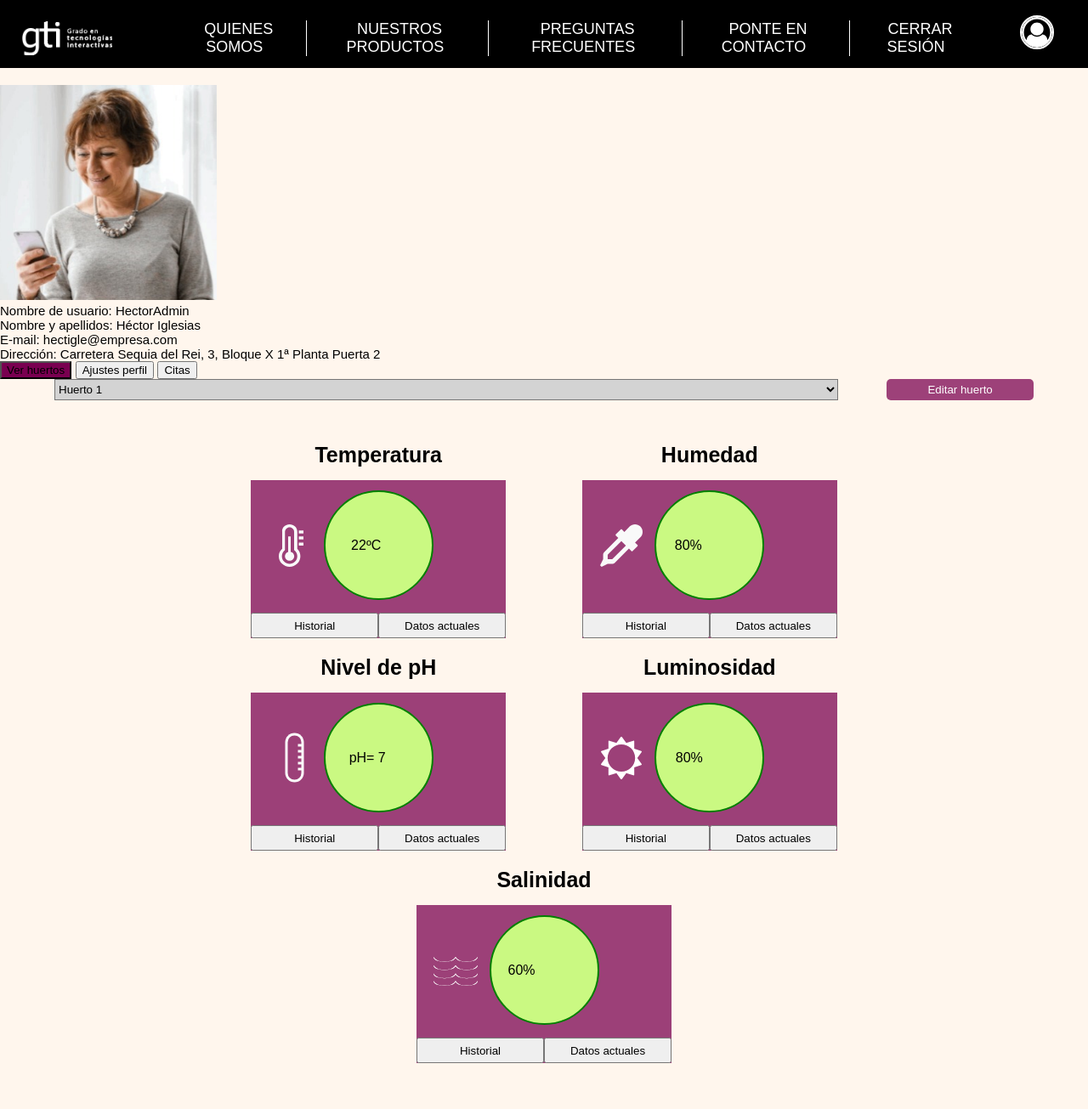
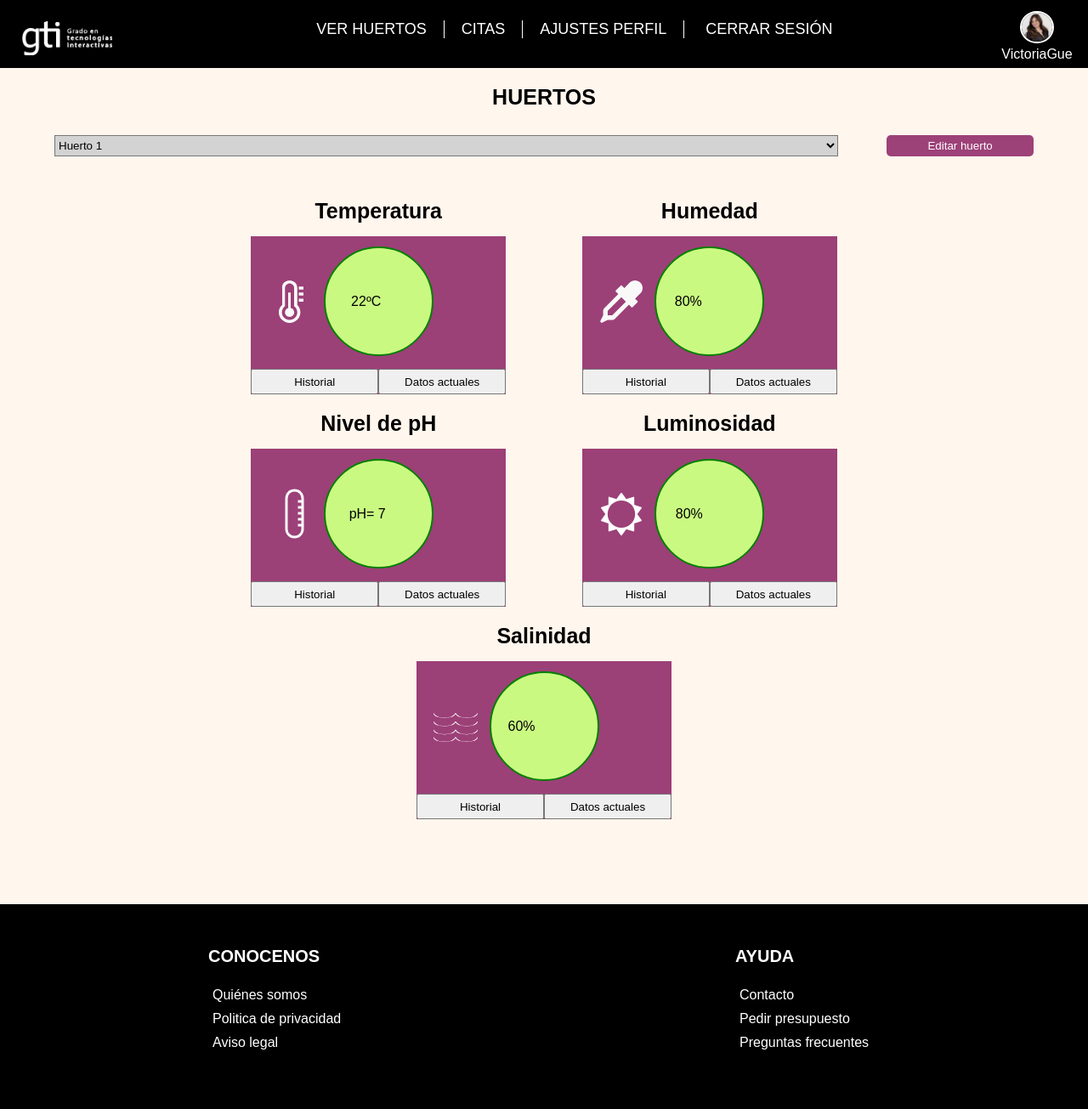
Before and after one commit to Meana13/Proyecto_Web, a PHP site: page /app/html/page_usuario/page_usuario.html in a window 1280 px wide. Shown: the top 1305 px of the page at 85% size. Run offline with PHP 8.4, Linux system fonts and the light colour scheme.

Commit message:
Terminado los arreglos a pagina de usuario y pequeño arreglo de menu pc

```diff
--- a/src/app/css/landing_page/estilos_index_menu_no_registrado.css
+++ b/src/app/css/landing_page/estilos_index_menu_no_registrado.css
@@ -16,9 +16,10 @@ body {
   top: 0;
   left: 0;
   display: flex;
-  z-index: 2;
-  display: flex;
-  justify-content: space-evenly;
+}
+
+nav.nav {
+  margin: 0 auto;
 }
 
 .nav-link {
@@ -199,6 +200,10 @@ button.boton_menu {
     height: 45px;
   }
 
+  nav.nav {
+    margin: 0;
+  }
+
   .login-tab {
     position: absolute;
     right: 120px;
--- a/src/app/css/page_usuario/estilos_page_usuario.css
+++ b/src/app/css/page_usuario/estilos_page_usuario.css
@@ -1,3 +1,8 @@
+h2 {
+    text-align: center;
+    margin-bottom: 30px;
+}
+
 dialog {
     margin: auto auto;
     height: 50%;
@@ -15,7 +20,7 @@ dialog::backdrop {
     border: 0;
 }
 
-#cancelar img{
+#cancelar img {
     margin-right: 15px;
     padding-top: 3px;
 }
@@ -85,6 +90,7 @@ dialog::backdrop {
     text-align: center;
     background-color: #FFF6ED;
     padding-bottom: 15px;
+    margin-bottom: 0;
 }
 
 #mediciones div {
--- a/src/app/html/page_usuario/page_usuario.html
+++ b/src/app/html/page_usuario/page_usuario.html
@@ -18,7 +18,8 @@
     <header class="header">
         <a href="../../../index.html" class="logo nav-link"><img class="logo nav-link" src="../../../images/logoGTI.png" alt=""></a>
         <div class="login-tab">
-            <a href="page_usuario.html" class="login-tab-icon"><img src="../../../images/icono-usuario.svg" alt=""></a>
+            <img src="../../../images/victoria.png" alt=""></a>
+            <label>VictoriaGue</label>
         </div>
         <nav class="nav">
             <button class="nav-toggle" aria-label="Abrir menú">
@@ -29,16 +30,13 @@
             </button>
             <ul class="nav-menu">
                 <li class="nav-menu-item">
-                    <a href="../landing_page/quienes_somos.html" class="nav-menu-link nav-link">QUIENES SOMOS</a>
+                    <button type="button" class="boton_menu" id="boton_huertos">ver huertos</button>
                 </li>
                 <li class="nav-menu-item">
-                    <a href="../../../index.html#titulo_nuestros_productos" class="nav-menu-link nav-link">NUESTROS PRODUCTOS</a>
+                    <button type="button" class="boton_menu" id="boton_citas">citas</button>
                 </li>
                 <li class="nav-menu-item">
-                    <a href="../landing_page/faqs.html" class="nav-menu-link nav-link">PREGUNTAS FRECUENTES</a>
-                </li>
-                <li class="nav-menu-item">
-                    <a href="../landing_page/formulario_contacto.html" class="nav-menu-link nav-link">PONTE EN CONTACTO</a>
+                    <button type="button" class="boton_menu" id="boton_perfil">ajustes perfil</button>
                 </li>
                 <li class="nav-menu-item">
                     <a href="../../../index.html" class="nav-menu-link nav-link">CERRAR SESIÓN</a>
@@ -49,33 +47,11 @@
     </header>
     <!--Aqui finaliza el header-->
 
-    <!--Aqui comienza la cabecera del usuario-->
-    <section class="perfil">
-        <img src="../../../images/concepcion.png" alt="Foto admin" class="foto-perfil">
-
-        <p id="datos">
-            Nombre de usuario: HectorAdmin <br>
-            Nombre y apellidos: Héctor Iglesias <br>
-            E-mail: hectigle@empresa.com <br>
-            Dirección: Carretera Sequia del Rei, 3, Bloque X 1ª Planta Puerta 2
-        </p>
-    </section>
-    <!--Aqui finaliza la cabecera del usuario-->
-
-    <!--Aqui comienza la seccion de botones del menu-->
-    <nav id="botones-perfil">
-        <button id="boton_huertos" class="boton-perfil">Ver huertos</button>
-        <button id="boton_perfil" class="boton-perfil">Ajustes perfil</button>
-        <button id="boton_citas" class="boton-perfil">Citas</button>
-    </nav>
-    <!--Aqui finaliza la seccion de botones del menu-->
-
-    <!-- DIVISOR -->
-    <div id="divisor"></div>
-    <!---->
 
     <!--Aqui comienza la zona de huertos-->
     <section id="huertos">
+        <h2>HUERTOS</h2>
+
         <section id="botones_añadir_selección">
             <select id="seleccionar_huerto">
                 <option value="1">Huerto 1</option>
@@ -88,7 +64,7 @@
         <!--    Aqui comienza la seccion de editar huerto-->
         <dialog>
             <section id="editar-huerto" class="seccion-oculta">
-                <button id="cancelar"><img src="../../../images/icono-volver.svg" alt="Volver">Cancelar</button>
+                <button id="cancelar"><img src="../../../images/icono-.svg" alt="Volver">Cancelar</button>
                 <p class="editar_huerto">
                     <img src="../images/admin.png" alt="Imagen huerto">
                     <button>Adjuntar imagen</button><br>
@@ -185,6 +161,7 @@
 
     <!--    Aqui comienza la seccion de ajustes de perfil -->
     <section id="ajustes-usuario">
+        <h2>AJUSTES DE PERFIL</h2>
         <section class="datos_usuario">
             <form action="#" method="post">
                 <label for="usuario">Nombre de usuario:</label>
@@ -219,6 +196,7 @@
 
     <!--Aqui comienza la seccion de citas-->
     <section id="citas">
+        <h2>CITAS</h2>
         <table>
             <thead>
                 <tr>
--- a/src/app/scrips/page_tecnico/page_tecnico.js
+++ b/src/app/scrips/page_tecnico/page_tecnico.js
@@ -19,7 +19,6 @@ document.addEventListener('DOMContentLoaded', function () {
 
     let botonActivo = botonCitas;
     let secActiva = secCitas;
-    botonCitas.style.backgroundColor = "#790050";
 
     botonCitas.addEventListener("click", () => {
         secActiva.style.display = "none";
--- a/src/app/scrips/page_usuario/page_usuario.js
+++ b/src/app/scrips/page_usuario/page_usuario.js
@@ -13,33 +13,23 @@ const citas = document.getElementById("citas");
 huertos.style.display = "block";
 ajustes.style.display = "none";
 citas.style.display = "none";
-btn_verhuertos.style.backgroundColor = "#790050";
 
 btn_verhuertos.addEventListener("click", function () {
     huertos.style.display = "block";
     ajustes.style.display = "none";
     citas.style.display = "none";
-    btn_verhuertos.style.backgroundColor = "#790050";
-    btn_citas.style.backgroundColor = "#9D4179";
-    btn_ajustesperfil.style.backgroundColor = "#9D4179";
 });
 
 btn_citas.addEventListener("click", function () {
     huertos.style.display = "none";
     ajustes.style.display = "none";
     citas.style.display = "block";
-    btn_verhuertos.style.backgroundColor = "#9D4179";
-    btn_citas.style.backgroundColor = "#790050";
-    btn_ajustesperfil.style.backgroundColor = "#9D4179";
 });
 
 btn_ajustesperfil.addEventListener("click", function () {
     huertos.style.display = "none";
     ajustes.style.display = "block";
     citas.style.display = "none";
-    btn_verhuertos.style.backgroundColor = "#9D4179";
-    btn_citas.style.backgroundColor = "#9D4179";
-    btn_ajustesperfil.style.backgroundColor = "#790050";
 });
 /*Script para navegar botones de menu*/
 
```
